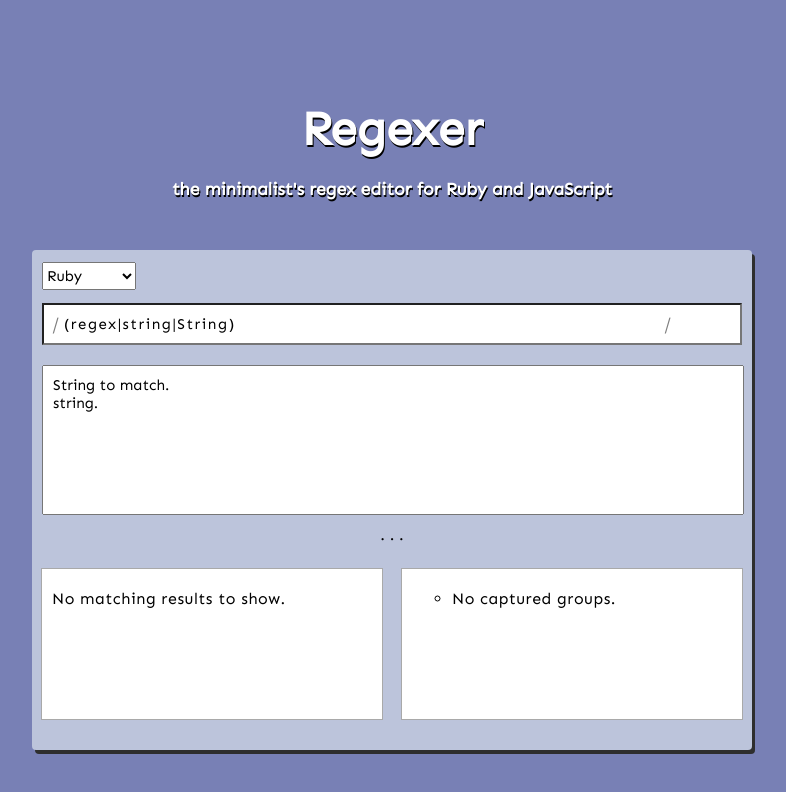
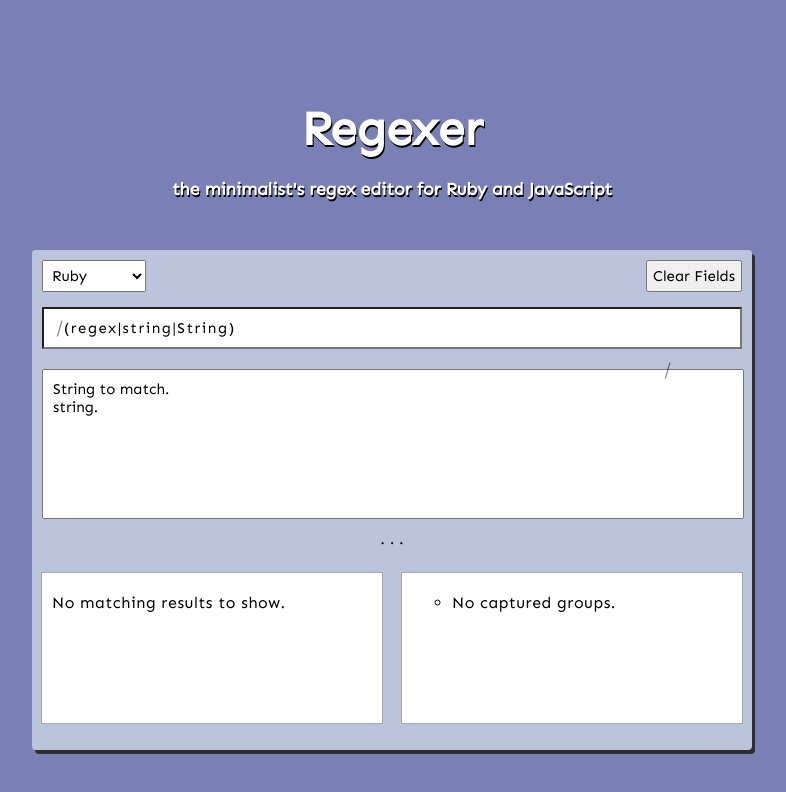
Before and after one commit to jordanmoore753/JS-Ruby-Regex, a React (Create React App) app: page / in a window 1280 px wide. Shown: the top 792 px of the page, without its empty margins (248-1034 px from the left). Built offline with nearby package versions, Linux system fonts and the light colour scheme.

Commit message:
add clear field button

```diff
--- a/public/index.html
+++ b/public/index.html
@@ -7,7 +7,7 @@
     <meta name="theme-color" content="#000000" />
     <meta
       name="description"
-      content="Web site created using create-react-app"
+      content="The minimalist's regex editor for Ruby and JavaScript"
     />
     <link href="https://fonts.googleapis.com/css?family=Sen&display=swap" rel="stylesheet">
     <link rel="apple-touch-icon" href="%PUBLIC_URL%/logo192.png" />
--- a/src/App.js
+++ b/src/App.js
@@ -33,6 +33,12 @@ class App extends React.Component {
 
   groupChange = (data) => {
     this.setState({ groupMatches: data });
+  };
+
+  handleClear = (e) => {
+    this.setState({ regexText: '' });
+    this.setState({ strText: '' });
+    this.setState({ options: '' });
   };
 
   fetchJavascript = (data) => {
@@ -105,10 +111,18 @@ class App extends React.Component {
 
     return (
       <div className="App">
-        <select value={currLang} onChange={this.handleLangChange} className="lang-choice">
+        <div className="clear-and-select">
+          <select value={currLang} onChange={this.handleLangChange} className="lang-choice">
             <option value="Ruby">Ruby</option>
             <option value="JavaScript">JavaScript</option>
-        </select>
+          </select>
+          <button
+            type="click"
+            value="Clear Fields"
+            onClick={this.handleClear}>
+            Clear Fields
+          </button>
+        </div>
         <div className="place-slash" data-placeholder='/'>
           <p className="trans-slash-one">/</p>
           <input
--- a/src/helpers.js
+++ b/src/helpers.js
@@ -1,14 +1,4 @@
 const helper = {
-  createHighlightElement: function(data, reg) {
-    const o = reg.o + 'g';
-    const r = reg.r;
-    const s = reg.s;
-    const regex = new RegExp(r, o);
-
-    let sHighlight = s.replace(regex, `<span class='highlight'>$&</span>`);
-    return { __html: sHighlight };
-  },
-
   createJSHighlight: function(data, reg, str) {
     let newStrings = [];
 
--- a/src/index.css
+++ b/src/index.css
@@ -18,7 +18,7 @@
   background: #555;
 }
 
-.left-regex, .right-regex, .string-text, .lang-choice {
+.left-regex, .right-regex, .string-text, .lang-choice, button {
   font-family: 'Sen', sans-serif;
   font-size: 15px;
 }
@@ -83,13 +83,18 @@ input:focus {
   border-radius: 4px;
 }
 
+.lang-choice, button {
+  display: block;
+  margin: 10px 10px 5px 10px;
+  padding: 5px;
+}
+
 .lang-choice {
-  display: block;
-  margin: 0 10px 5px 10px;
-  position: relative;
-  top: 10px;
-  padding: 3px 0;
-  margin-bottom: 15px;
+  float: left;
+}
+
+button {
+  float: right;
 }
 
 .left-regex, .right-regex {
@@ -98,6 +103,7 @@ input:focus {
   margin: 0;
   padding: 0;
   margin-bottom: 5px;
+  outline: none;
 }
 
 .left-regex {
@@ -107,6 +113,7 @@ input:focus {
   margin-left: 8px;
   padding-left: 10px;
   letter-spacing: 1px;
+  border-right: none;
 }
 
 .right-regex {
@@ -114,7 +121,8 @@ input:focus {
   width: 20%;
   padding: 10px 0;
   margin-right: 5px;
-  padding-left: 10px;
+  padding-left: 13px;
+  border-left: none;
 }
 
 .trans-slash-one, .trans-slash-two {
@@ -128,12 +136,12 @@ input:focus {
 }
 
 .trans-slash-one {
-  top: 10px;
-  left: 12px;
+  top: 56px;
+  left: -110px;
 }
 
 .trans-slash-two {
-  top: 10px;
+  top: 56px;
   left: 5px;
 }
 
@@ -181,6 +189,12 @@ input:focus {
     font-size: 1.1rem;
   }
 
+  .lang-choice, button {
+    display: block;
+    margin: 10px 10px 0px 10px;
+    padding: 5px;
+  }
+
   .App {
     width: 720px;
     height: 500px;
@@ -196,7 +210,7 @@ input:focus {
     width: 620px;
     padding: 10px 0;
     padding-left: 20px;
-    margin: 20px 10px;
+    margin: 10px 10px;
     margin-right: 0px;
     border-right: none;
     letter-spacing: 1.5px;
@@ -207,18 +221,18 @@ input:focus {
     box-sizing: border-box;
     padding: 10px 0;
     padding-left: 15px;
-    margin: 20px 10px 20px 0px;
+    margin: 10px 10px 20px 0px;
     margin-left: 0px;
     border-left: none;
   }
 
   .trans-slash-one {
-    top: 30px;
-    left: 20px;
+    top: 66px;
+    left: -100px;
   }
 
   .trans-slash-two {
-    top: 30px;
+    top: 66px;
     left: 2px;
   }
 
```
